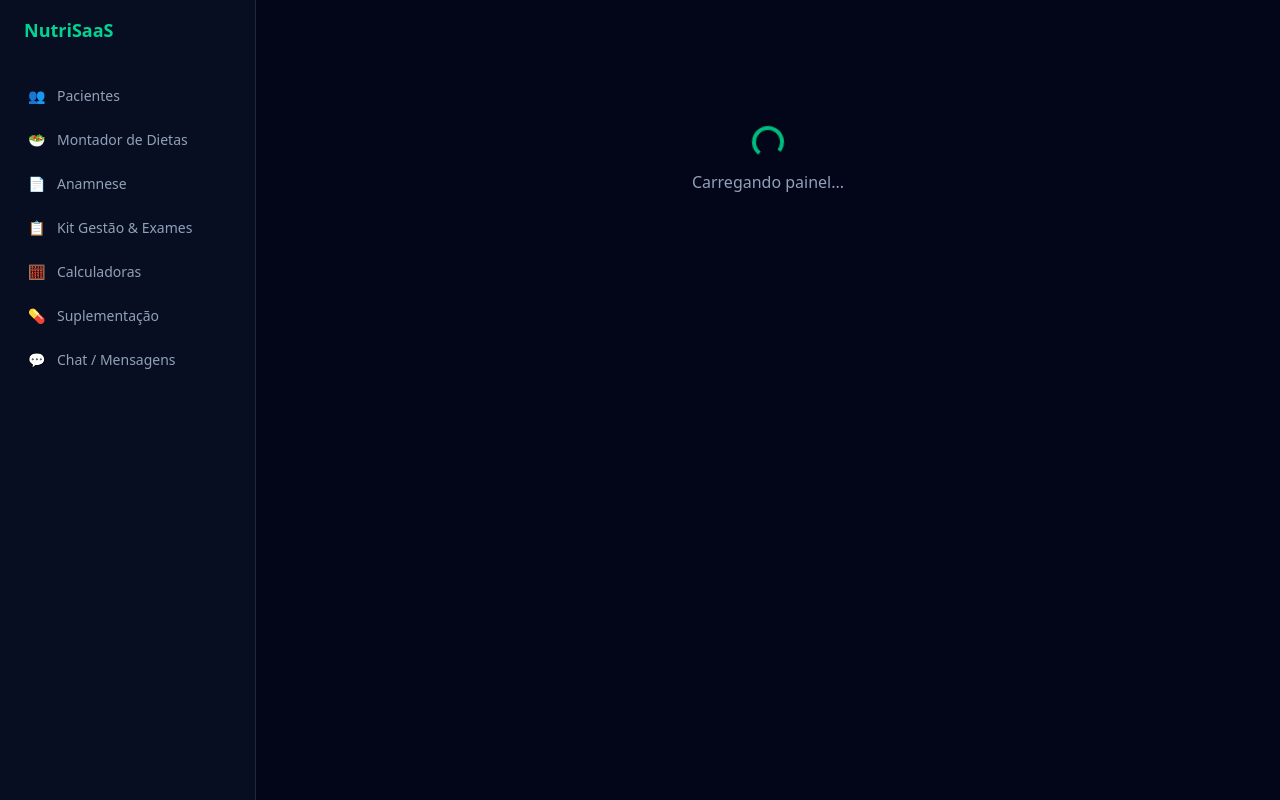
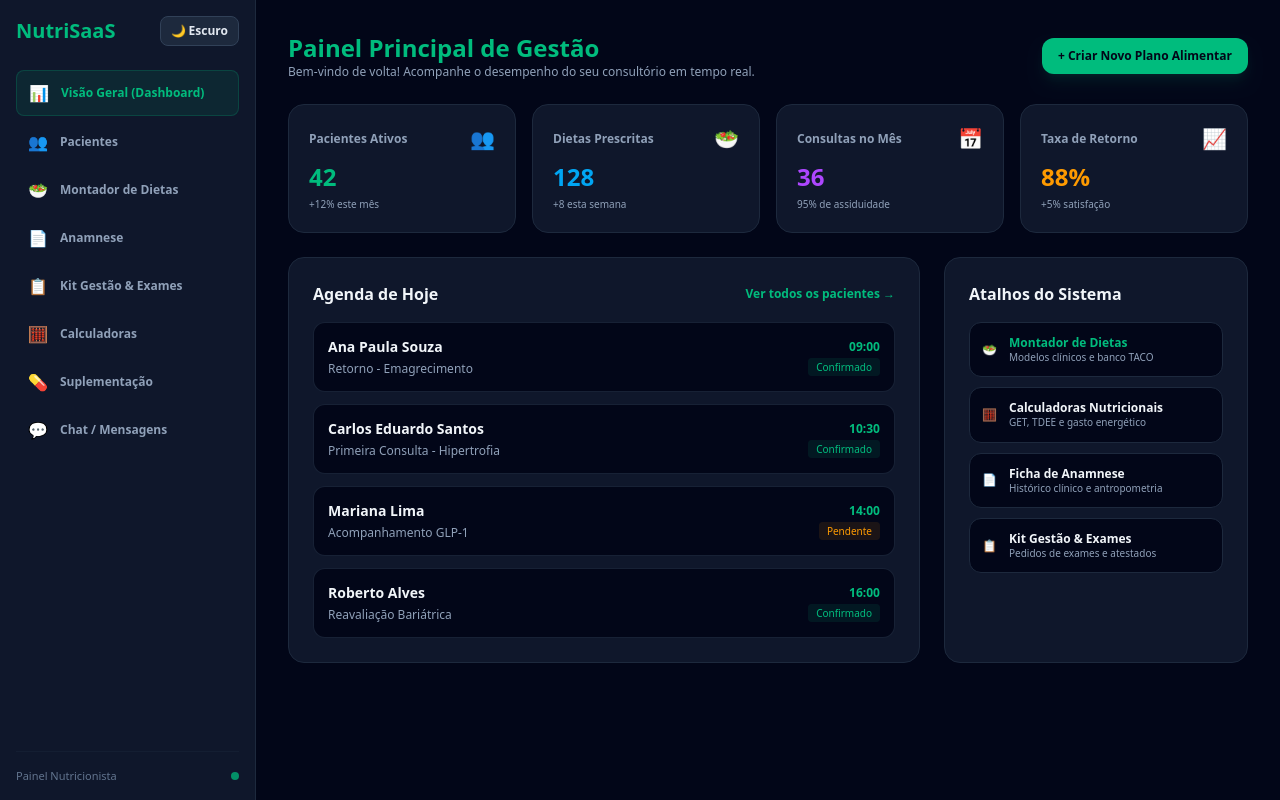
Before and after one commit to webdesignermarlon-code/nutrisaas, a Next.js app: page /dashboard in a window 1280 px wide. Before the commit this address had no page. Built offline with nearby package versions, Linux system fonts and the light colour scheme.

Commit message:
Cria pagina principal do Dashboard e ajusta alternador de tema claro/escuro global

```diff
--- a/app/dashboard/layout.tsx
+++ b/app/dashboard/layout.tsx
@@ -2,8 +2,36 @@
 
 import Link from 'next/link'
 import { usePathname } from 'next/navigation'
+import { useState, useEffect } from 'react'
 
-const menuItems = [
+export default function DashboardLayout({ children }: { children: React.ReactNode }) {
+  const pathname = usePathname()
+  const [isLight, setIsLight] = useState(false)
+
+  useEffect(() => {
+    const theme = localStorage.getItem('nutrisaas-theme')
+    if (theme === 'light') {
+      setIsLight(true)
+      document.documentElement.classList.add('light')
+    } else {
+      setIsLight(false)
+      document.documentElement.classList.remove('light')
+    }
+  }, [])
+
+  const toggleTheme = () => {
+    const nextTheme = !isLight
+    setIsLight(nextTheme)
+    localStorage.setItem('nutrisaas-theme', nextTheme ? 'light' : 'dark')
+    if (nextTheme) {
+      document.documentElement.classList.add('light')
+    } else {
+      document.documentElement.classList.remove('light')
+    }
+  }
+
+  const menu = [
+    { name: 'Visão Geral (Dashboard)', href: '/dashboard', icon: '📊' },
     { name: 'Pacientes', href: '/dashboard/pacientes', icon: '👥' },
     { name: 'Montador de Dietas', href: '/dashboard/dietas', icon: '🥗' },
     { name: 'Anamnese', href: '/dashboard/anamnese', icon: '📄' },
@@ -13,43 +41,61 @@ const menuItems = [
     { name: 'Chat / Mensagens', href: '/dashboard/chat', icon: '💬' },
   ]
 
-export default function DashboardLayout({
-  children,
-}: {
-  children: React.ReactNode
-}) {
-  const pathname = usePathname()
+  return (
+    <div className={`flex min-h-screen transition-colors duration-200 ${
+      isLight ? 'bg-slate-100 text-slate-900' : 'bg-slate-950 text-slate-100'
+    }`}>
+      {/* Sidebar Lateral */}
+      <aside className={`w-64 border-r p-4 flex flex-col justify-between no-print transition-colors duration-200 ${
+        isLight ? 'bg-white border-slate-200' : 'bg-slate-900 border-slate-800'
+      }`}>
+        <div className="space-y-6">
+          <div className="flex items-center justify-between">
+            <span className="text-xl font-extrabold text-emerald-500">NutriSaaS</span>
+            <button
+              onClick={toggleTheme}
+              className={`px-2.5 py-1.5 text-xs font-semibold rounded-lg border transition ${
+                isLight
+                  ? 'bg-slate-100 border-slate-300 text-slate-800 hover:bg-slate-200'
+                  : 'bg-slate-800 border-slate-700 text-slate-200 hover:bg-slate-700'
+              }`}
+              title="Alternar Modo Claro / Escuro"
+            >
+              {isLight ? '☀️ Claro' : '🌙 Escuro'}
+            </button>
+          </div>
 
-  return (
-    <div className="flex min-h-screen bg-slate-950">
-      {/* Sidebar / Menu Lateral */}
-      <aside className="w-64 border-r border-slate-800 bg-slate-900/50 p-4 hidden md:block">
-        <div className="mb-8 px-2 font-bold text-lg text-emerald-400">
-          NutriSaaS
-        </div>
           <nav className="space-y-1">
-          {menuItems.map((item) => {
-            const isActive = pathname === item.href
+            {menu.map((item) => {
+              const active = pathname === item.href
               return (
                 <Link
                   key={item.href}
                   href={item.href}
-                className={`flex items-center space-x-3 px-3 py-2.5 rounded-lg text-sm font-medium transition-colors ${
-                  isActive
-                    ? 'bg-emerald-500/10 text-emerald-400'
-                    : 'text-slate-400 hover:bg-slate-800/50 hover:text-white'
+                  className={`flex items-center gap-3 px-3 py-2.5 rounded-lg text-xs font-semibold transition ${
+                    active
+                      ? 'bg-emerald-500/10 text-emerald-500 border border-emerald-500/20'
+                      : isLight
+                      ? 'text-slate-600 hover:bg-slate-100 hover:text-slate-900'
+                      : 'text-slate-400 hover:bg-slate-800 hover:text-white'
                   }`}
                 >
-                <span>{item.icon}</span>
+                  <span className="text-base">{item.icon}</span>
                   <span>{item.name}</span>
                 </Link>
               )
             })}
           </nav>
+        </div>
+
+        <div className="pt-4 border-t border-slate-800/40 text-[11px] text-slate-500 flex justify-between items-center">
+          <span>Painel Nutricionista</span>
+          <span className="h-2 w-2 rounded-full bg-emerald-500 animate-pulse"></span>
+        </div>
       </aside>
 
       {/* Conteúdo Principal */}
-      <main className="flex-1 p-6 md:p-8 overflow-y-auto">
+      <main className="flex-1 p-6 lg:p-8 overflow-y-auto">
         {children}
       </main>
     </div>
--- a/app/dashboard/page.tsx
+++ b/app/dashboard/page.tsx
@@ -1,19 +1,174 @@
 'use client'
 
-import { useEffect } from 'react'
-import { useRouter } from 'next/navigation'
+import Link from 'next/link'
+import { useState, useEffect } from 'react'
 
-export default function DashboardIndex() {
-  const router = useRouter()
+export default function DashboardPage() {
+  const [isLight, setIsLight] = useState(false)
 
   useEffect(() => {
-    router.push('/dashboard/pacientes')
-  }, [router])
+    const theme = localStorage.getItem('nutrisaas-theme')
+    setIsLight(theme === 'light')
+  }, [])
+
+  const estatisticas = [
+    { titulo: 'Pacientes Ativos', valor: '42', icone: '👥', tendencia: '+12% este mês', cor: 'text-emerald-500' },
+    { titulo: 'Dietas Prescritas', valor: '128', icone: '🥗', tendencia: '+8 esta semana', cor: 'text-sky-500' },
+    { titulo: 'Consultas no Mês', valor: '36', icone: '📅', tendencia: '95% de assiduidade', cor: 'text-purple-500' },
+    { titulo: 'Taxa de Retorno', valor: '88%', icone: '📈', tendencia: '+5% satisfação', cor: 'text-amber-500' },
+  ]
+
+  const proximasConsultas = [
+    { nome: 'Ana Paula Souza', horario: '09:00', tipo: 'Retorno - Emagrecimento', status: 'Confirmado' },
+    { nome: 'Carlos Eduardo Santos', horario: '10:30', tipo: 'Primeira Consulta - Hipertrofia', status: 'Confirmado' },
+    { nome: 'Mariana Lima', horario: '14:00', tipo: 'Acompanhamento GLP-1', status: 'Pendente' },
+    { nome: 'Roberto Alves', horario: '16:00', tipo: 'Reavaliação Bariátrica', status: 'Confirmado' },
+  ]
 
   return (
-    <div className="flex h-64 flex-col items-center justify-center space-y-3 text-slate-400">
-      <div className="h-8 w-8 animate-spin rounded-full border-4 border-emerald-500 border-t-transparent"></div>
-      <p>Carregando painel...</p>
+    <div className="space-y-6">
+      {/* Topo do Dashboard */}
+      <div className="flex flex-col md:flex-row justify-between items-start md:items-center gap-4">
+        <div>
+          <h1 className="text-2xl font-bold text-emerald-500">Painel Principal de Gestão</h1>
+          <p className={`text-xs ${isLight ? 'text-slate-600' : 'text-slate-400'}`}>
+            Bem-vindo de volta! Acompanhe o desempenho do seu consultório em tempo real.
+          </p>
+        </div>
+
+        <Link
+          href="/dashboard/dietas"
+          className="bg-emerald-500 hover:bg-emerald-400 text-slate-950 font-bold px-4 py-2.5 rounded-xl text-xs transition shadow-lg shadow-emerald-500/10"
+        >
+          + Criar Novo Plano Alimentar
+        </Link>
+      </div>
+
+      {/* Cards de Métricas */}
+      <div className="grid grid-cols-1 sm:grid-cols-2 lg:grid-cols-4 gap-4">
+        {estatisticas.map((item, idx) => (
+          <div
+            key={idx}
+            className={`p-5 rounded-2xl border transition ${
+              isLight ? 'bg-white border-slate-200 shadow-sm' : 'bg-slate-900 border-slate-800'
+            }`}
+          >
+            <div className="flex justify-between items-center mb-2">
+              <span className={`text-xs font-semibold ${isLight ? 'text-slate-500' : 'text-slate-400'}`}>
+                {item.titulo}
+              </span>
+              <span className="text-xl">{item.icone}</span>
+            </div>
+            <div className={`text-2xl font-bold ${item.cor}`}>{item.valor}</div>
+            <span className="text-[10px] text-slate-400 block mt-1">{item.tendencia}</span>
+          </div>
+        ))}
+      </div>
+
+      {/* Grid Principal: Consultas e Ações Rápidas */}
+      <div className="grid grid-cols-1 lg:grid-cols-3 gap-6">
+
+        {/* Próximas Consultas do Dia */}
+        <div className={`lg:col-span-2 p-6 rounded-2xl border space-y-4 ${
+          isLight ? 'bg-white border-slate-200' : 'bg-slate-900 border-slate-800'
+        }`}>
+          <div className="flex justify-between items-center">
+            <h2 className="font-bold text-base">Agenda de Hoje</h2>
+            <Link href="/dashboard/pacientes" className="text-xs text-emerald-500 hover:underline font-semibold">
+              Ver todos os pacientes →
+            </Link>
+          </div>
+
+          <div className="space-y-3">
+            {proximasConsultas.map((c, i) => (
+              <div
+                key={i}
+                className={`p-3.5 rounded-xl border flex justify-between items-center text-xs ${
+                  isLight ? 'bg-slate-50 border-slate-200' : 'bg-slate-950 border-slate-800/80'
+                }`}
+              >
+                <div className="space-y-1">
+                  <div className="font-bold text-sm">{c.nome}</div>
+                  <div className={isLight ? 'text-slate-600' : 'text-slate-400'}>{c.tipo}</div>
+                </div>
+
+                <div className="text-right space-y-1">
+                  <span className="font-bold block text-emerald-500">{c.horario}</span>
+                  <span className={`text-[10px] px-2 py-0.5 rounded font-medium ${
+                    c.status === 'Confirmado'
+                      ? 'bg-emerald-500/10 text-emerald-500'
+                      : 'bg-amber-500/10 text-amber-500'
+                  }`}>
+                    {c.status}
+                  </span>
+                </div>
+              </div>
+            ))}
+          </div>
+        </div>
+
+        {/* Atalhos de Acesso Rápido */}
+        <div className={`p-6 rounded-2xl border space-y-4 ${
+          isLight ? 'bg-white border-slate-200' : 'bg-slate-900 border-slate-800'
+        }`}>
+          <h2 className="font-bold text-base">Atalhos do Sistema</h2>
+
+          <div className="space-y-2.5">
+            <Link
+              href="/dashboard/dietas"
+              className={`flex items-center gap-3 p-3 rounded-xl border transition text-xs font-semibold ${
+                isLight ? 'bg-slate-50 border-slate-200 hover:bg-slate-100' : 'bg-slate-950 border-slate-800 hover:bg-slate-800'
+              }`}
+            >
+              <span>🥗</span>
+              <div>
+                <div className="text-emerald-500">Montador de Dietas</div>
+                <div className="text-[10px] text-slate-400 font-normal">Modelos clínicos e banco TACO</div>
+              </div>
+            </Link>
+
+            <Link
+              href="/dashboard/calculadoras"
+              className={`flex items-center gap-3 p-3 rounded-xl border transition text-xs font-semibold ${
+                isLight ? 'bg-slate-50 border-slate-200 hover:bg-slate-100' : 'bg-slate-950 border-slate-800 hover:bg-slate-800'
+              }`}
+            >
+              <span>🧮</span>
+              <div>
+                <div>Calculadoras Nutricionais</div>
+                <div className="text-[10px] text-slate-400 font-normal">GET, TDEE e gasto energético</div>
+              </div>
+            </Link>
+
+            <Link
+              href="/dashboard/anamnese"
+              className={`flex items-center gap-3 p-3 rounded-xl border transition text-xs font-semibold ${
+                isLight ? 'bg-slate-50 border-slate-200 hover:bg-slate-100' : 'bg-slate-950 border-slate-800 hover:bg-slate-800'
+              }`}
+            >
+              <span>📄</span>
+              <div>
+                <div>Ficha de Anamnese</div>
+                <div className="text-[10px] text-slate-400 font-normal">Histórico clínico e antropometria</div>
+              </div>
+            </Link>
+
+            <Link
+              href="/dashboard/gestao"
+              className={`flex items-center gap-3 p-3 rounded-xl border transition text-xs font-semibold ${
+                isLight ? 'bg-slate-50 border-slate-200 hover:bg-slate-100' : 'bg-slate-950 border-slate-800 hover:bg-slate-800'
+              }`}
+            >
+              <span>📋</span>
+              <div>
+                <div>Kit Gestão & Exames</div>
+                <div className="text-[10px] text-slate-400 font-normal">Pedidos de exames e atestados</div>
+              </div>
+            </Link>
+          </div>
+        </div>
+
+      </div>
     </div>
   )
 }
```
Lines whose indentation alone changed are shown as unchanged.
